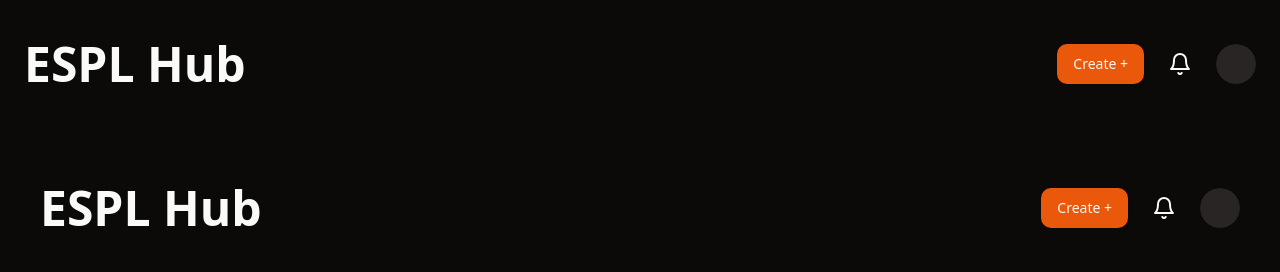
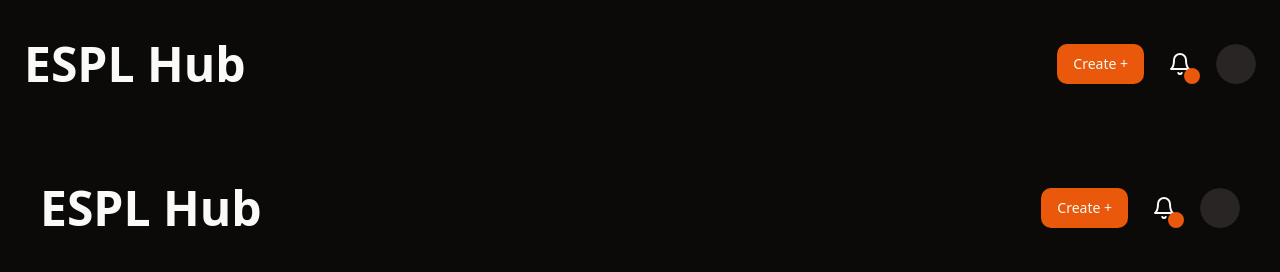
Before and after one commit to Elracoon/ESPL-hub-client, a React (Vite) app: page /notifications in a window 1280 px wide. Shown: the top 272 px of the page. Built offline with nearby package versions, Linux system fonts and the light colour scheme.

Commit message:
add visual alert on unread notifications

```diff
--- a/src/components/Header/Nav.tsx
+++ b/src/components/Header/Nav.tsx
@@ -16,12 +16,24 @@ export default function Nav() {
 
     const { firstName } = useStore();
     const [firstLetterFirstName, setFirstLetterFirstName] = useState('');
+    const { haveNotifs } = useStore()
 
     useEffect(() => {
         if (firstName && firstName.length > 0) {
             setFirstLetterFirstName(firstName.charAt(0).toUpperCase());
         };
     }, [firstName]);
+
+    const haveUnreadNotifs = () => {
+        return (haveNotifs === true) ? (
+            <div>
+                <Bell />
+                <div className="absolute right-0 bottom-0 h-4 w-4 bg-primary rounded-full"></div>
+            </div>
+        ) : (
+            <Bell />
+        );
+    }
 
     return (
         <nav className="w-full h-32 py-4 px-6 flex-row-center-between">
@@ -66,8 +78,8 @@ export default function Nav() {
                     </DialogContent>
                 </Dialog>
                 <Link to={"/notifications"}>
-                    <div className="flex-col-center-center rounded-full h-10 w-10">
-                        <Bell />
+                    <div className="flex-col-center-center rounded-full h-10 w-10 relative">
+                        {haveUnreadNotifs()}
                     </div>
                 </Link>
                 <Link to={"/profile"}>
--- a/src/lib/store.ts
+++ b/src/lib/store.ts
@@ -12,6 +12,7 @@ interface Store {
     isLoading: boolean;
     isCreating: boolean;
     firstName: string;
+    haveNotifs: boolean;
     signIn: () => void;
     signOut: () => void;
     setIsDeleting: (value: boolean) => void;
@@ -19,6 +20,7 @@ interface Store {
     setIsLoading: (value: boolean) => void;
     setIsCreating: (value: boolean) => void;
     setFirstName: (value: string) => void;
+    setHaveNotifs: (value: boolean) => void;
 };
 
 const useStore = create<Store>((set) => ({
@@ -28,6 +30,7 @@ const useStore = create<Store>((set) => ({
     isLoading: false,
     isCreating: false,
     firstName: firstName ? JSON.parse(firstName) : '',
+    haveNotifs: false,
     signIn: () => {
         set({ token: true });
         localStorage.setItem('token', JSON.stringify(true));
@@ -45,6 +48,7 @@ const useStore = create<Store>((set) => ({
         set({ firstName: value});
         localStorage.setItem('firstName', JSON.stringify(value));
     },
+    setHaveNotifs: (value: boolean) => set({ haveNotifs: value }),
 }));
 
 
--- a/src/pages/Notifications.tsx
+++ b/src/pages/Notifications.tsx
@@ -1,12 +1,15 @@
-import { useState } from "react"
+import { useEffect, useState } from "react"
 import {Table, TableHeader, TableBody, TableRow, TableCell} from "@/components/ui/table"
 import {DropdownMenu, DropdownMenuContent,DropdownMenuItem,DropdownMenuTrigger, DropdownMenuSeparator} from "@/components/ui/dropdown-menu"
 import { Button } from "@/components/ui/button"
 import { MoreHorizontal } from "lucide-react"
 import Nav from "@/components/Header/Nav"
-
+import useStore from "@/lib/store"
 
 export default function Notifications() {
+
+    const { setHaveNotifs } = useStore()
+
     type notifs = {
         id: number,
         date: string,
@@ -64,6 +67,16 @@ export default function Notifications() {
         );
     };
 
+    useEffect(() => {
+        const countRead = Object.values(read).filter((status) => status === false).length;
+        if (countRead > 0){
+            setHaveNotifs(true)
+        } else{
+            setHaveNotifs(false)
+        };
+    }, [read, setHaveNotifs]);
+
+
     return (
         <section className="w-screen h-full p-4">
             <Nav />
```
